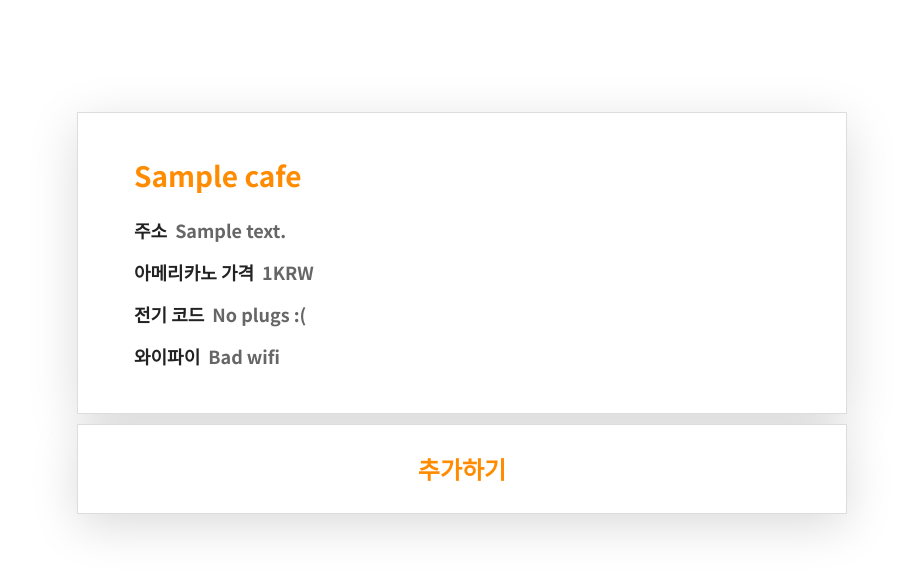
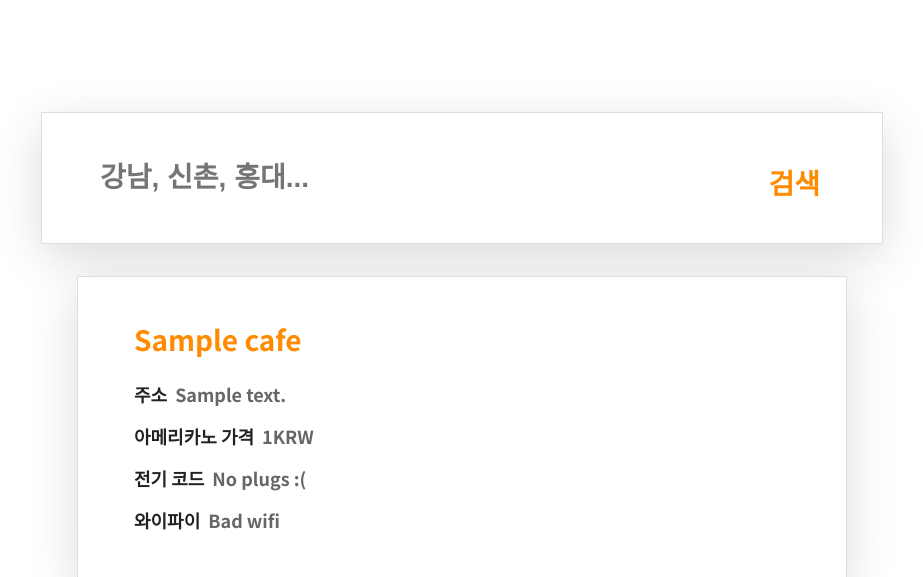
Before and after one commit to itsnamgyu/mogakco, a Django app: page /index in a window 1280 px wide. Shown: the top 577 px of the page, without its empty margins (178-1101 px from the left). Before the commit the page ends 535 px from the top, so only its background shows below. Run offline with Django 3.2, Linux system fonts and the light colour scheme; tables that the repository leaves empty hold one stand-in row (values such as "Sample post"); parts of the project's set-up code (start-up, migrations or seed data) failed here and were passed over; some libraries are stand-ins or nearby versions.

Commit message:
Added search

```diff
--- a/cafe/static/cafe/css/list.css
+++ b/cafe/static/cafe/css/list.css
@@ -21,3 +21,34 @@ h1 {
     font-weight: 700;
     margin-bottom: 32px;
 }
+
+.card.search {
+    margin-bottom: 32px;
+	width: 840px;
+	text-align: left;
+}
+
+.search-input {
+    overflow: hidden;
+	border: none;
+    color: #000;
+	font-size: 28px;
+	font-weight: 700;
+	margin: 48px 0 48px 56px;
+	display: inline;
+}
+
+.search-submit {
+	background-color: rgba(0, 0, 0, 0);
+	border: none;
+	float: right;
+	color: #FF8B00;
+	font-size: 28px;
+	font-weight: 700;
+	margin: 48px 56px 48px 0;
+	display: inline;
+}
+
+search-submit:hover {
+	cursor: pointer;
+}
--- a/cafe/templates/cafe/list.html
+++ b/cafe/templates/cafe/list.html
@@ -6,6 +6,12 @@
 {% endblock %}
 
 {% block content %}
+    <div class="card search">
+        <form action="{% url 'cafe:index' %}" name="search" method="GET">
+            <input class="search-input" type="text" name="search_string" placeholder="강남, 신촌, 홍대..."/>
+            <input class="search-submit" type="submit" value="검색"/>
+        </form>
+    </div>
     {% for cafe in cafes %}
         <div class="card page-width">
             <div class="card-content">
--- a/cafe/views.py
+++ b/cafe/views.py
@@ -1,11 +1,26 @@
+from functools import reduce
+
 from django.shortcuts import render
 from django.http import HttpResponseRedirect
 from django.urls import reverse
+from django.db.models import Q
 from cafe.models import Cafe
 
 
 def list(request):
-    cafes = Cafe.objects.all()
+    if 'search_string' in request.GET:
+        search_string = request.GET['search_string']
+        if search_string == "":
+            cafes = Cafe.objects.all()
+        else:
+            search_strings = search_string.replace("역", " ").split()
+            name_query = reduce(lambda q, f: q | Q(name__icontains=f), search_strings, Q())
+            address_query = reduce(lambda q, f: q | Q(address__icontains=f), search_strings, Q())
+            cafes = Cafe.objects.filter(name_query | address_query)
+
+    else:
+        cafes = Cafe.objects.all()
+
     return render(request, "cafe/list.html", {'cafes': cafes})
 
 
```
